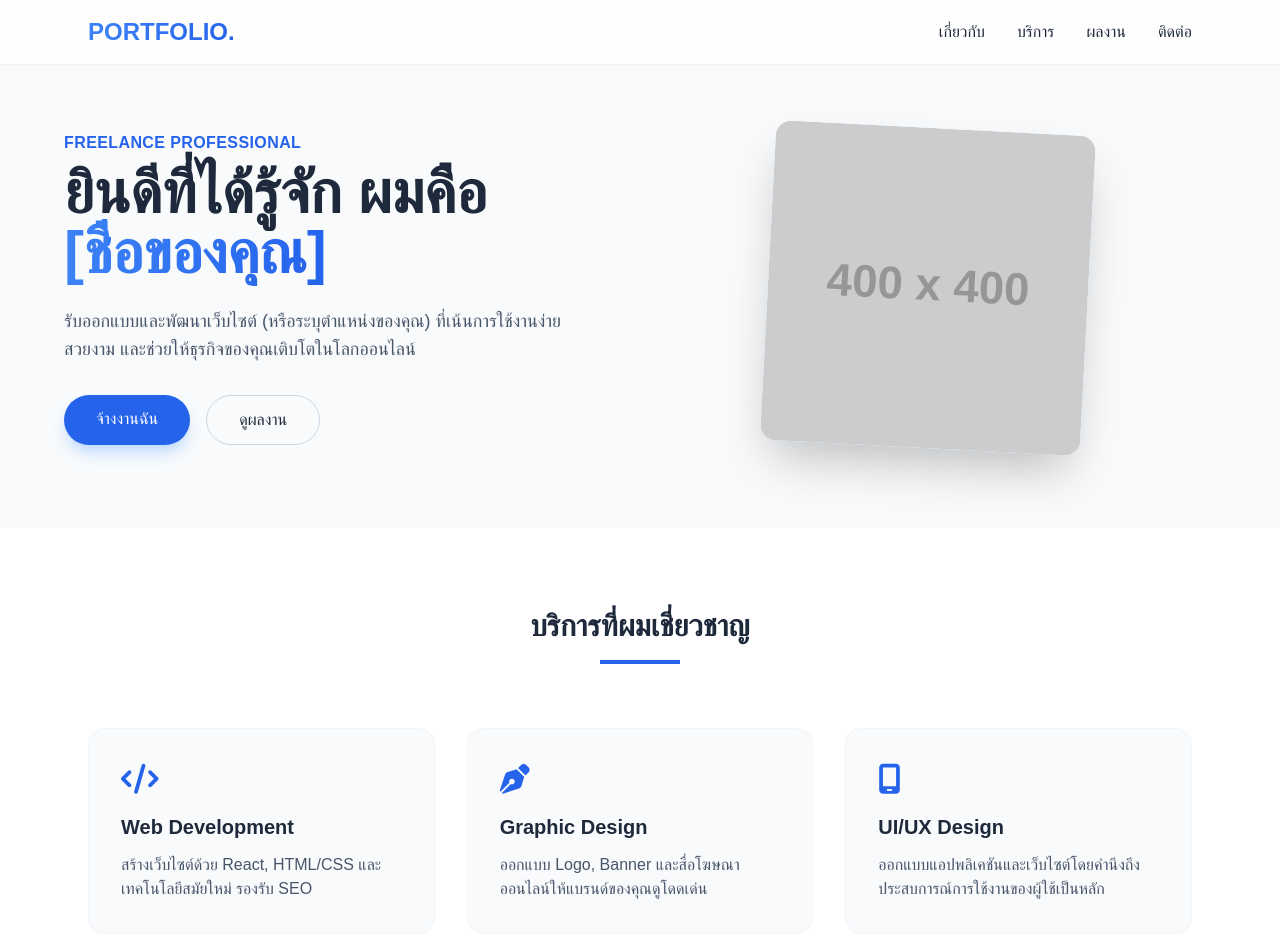
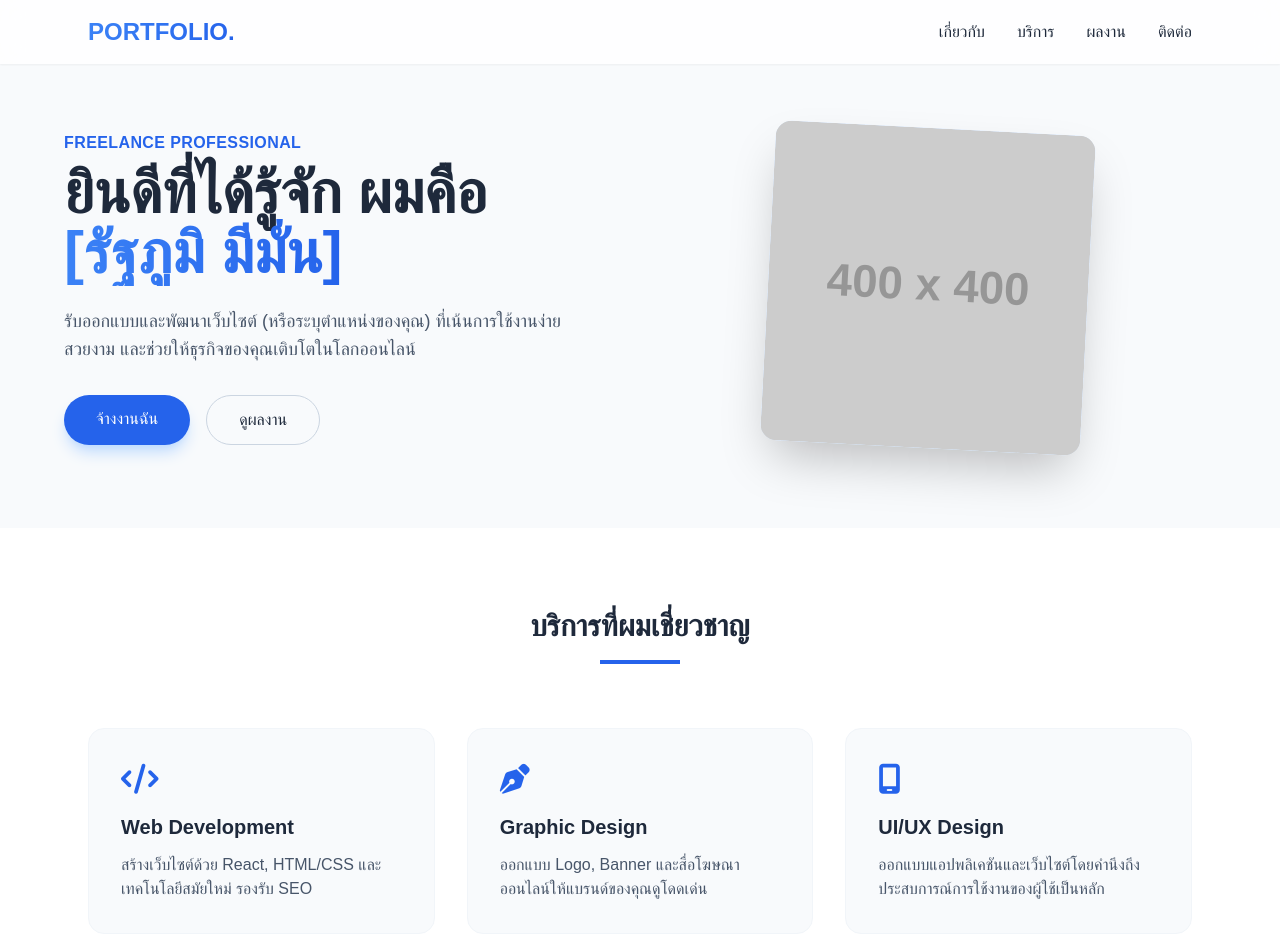
Before and after one commit to 368368121038-st-maker/web2, a plain HTML site: page index.html in a window 1280 px wide. Shown: the top 938 px of the page. Drawn offline with nearby package versions, Linux system fonts and the light colour scheme; placeholder pictures from the web are drawn by us; a web font is replaced by a local one.

Commit message:
Update index.html

```diff
--- a/index.html
+++ b/index.html
@@ -36,7 +36,7 @@
             <div class="md:w-1/2 mb-10 md:mb-0">
                 <h2 class="text-blue-600 font-semibold tracking-wide uppercase mb-2">Freelance Professional</h2>
                 <h1 class="text-5xl md:text-6xl font-bold mb-6 leading-tight">
-                    ยินดีที่ได้รู้จัก ผมคือ <br><span class="gradient-text">[ชื่อของคุณ]</span>
+                    ยินดีที่ได้รู้จัก ผมคือ <br><span class="gradient-text">[รัฐภูมิ มีมั่น]</span>
                 </h1>
                 <p class="text-lg text-slate-600 mb-8 max-w-lg">
                     รับออกแบบและพัฒนาเว็บไซต์ (หรือระบุตำแหน่งของคุณ) ที่เน้นการใช้งานง่าย สวยงาม และช่วยให้ธุรกิจของคุณเติบโตในโลกออนไลน์
```
